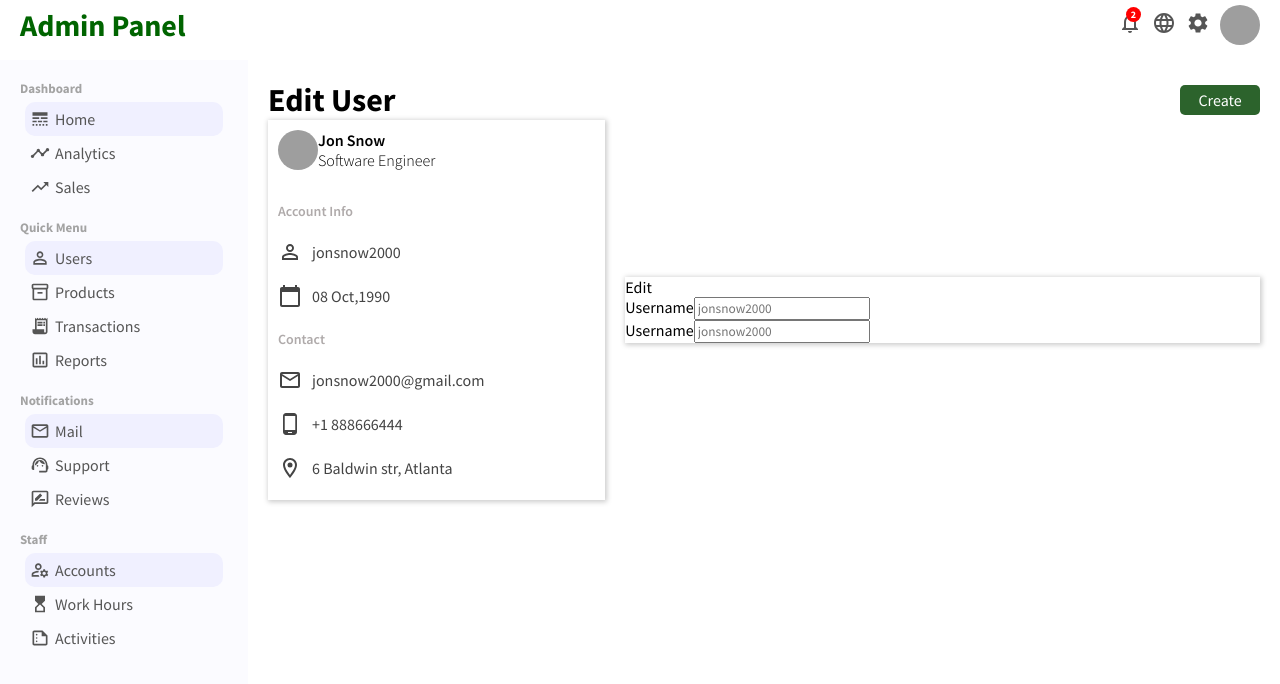
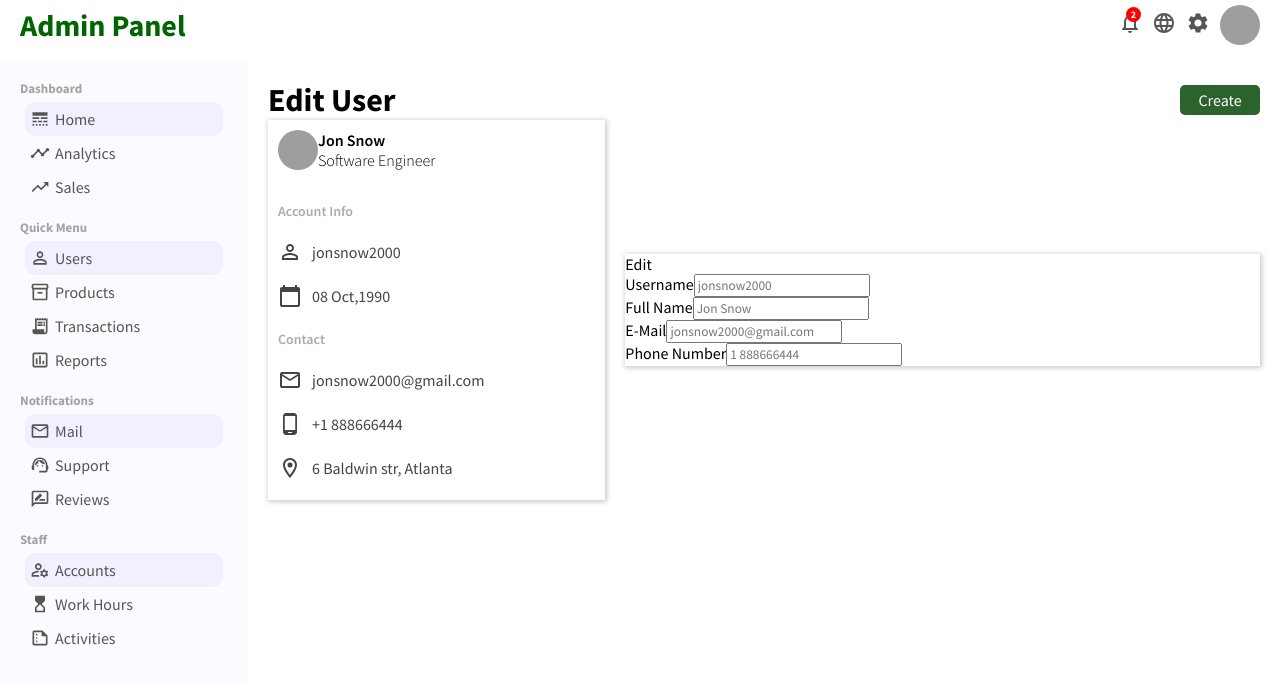
Before and after one commit to PJMantoss/admin_panel, a React (Create React App) app: page /user/1 in a window 1280 px wide. Shown: the top 684 px of the page. Built offline with nearby package versions, Linux system fonts and the light colour scheme; grey boxes are pictures that could not be loaded.

Commit message:
update User component

```diff
--- a/src/pages/user/User.js
+++ b/src/pages/user/User.js
@@ -77,10 +77,28 @@ function User() {
                         </div>
 
                         <div className='userUpdateItem'>
-                            <label>Username</label>
+                            <label>Full Name</label>
                             <input
                                 type='text'
-                                placeholder='jonsnow2000'
+                                placeholder='Jon Snow'
+                                className='userUpdateInput'
+                            />
+                        </div>
+
+                        <div className='userUpdateItem'>
+                            <label>E-Mail</label>
+                            <input
+                                type='email'
+                                placeholder='jonsnow2000@gmail.com'
+                                className='userUpdateInput'
+                            />
+                        </div>
+
+                        <div className='userUpdateItem'>
+                            <label>Phone Number</label>
+                            <input
+                                type='number'
+                                placeholder='1 888666444'
                                 className='userUpdateInput'
                             />
                         </div>
```
